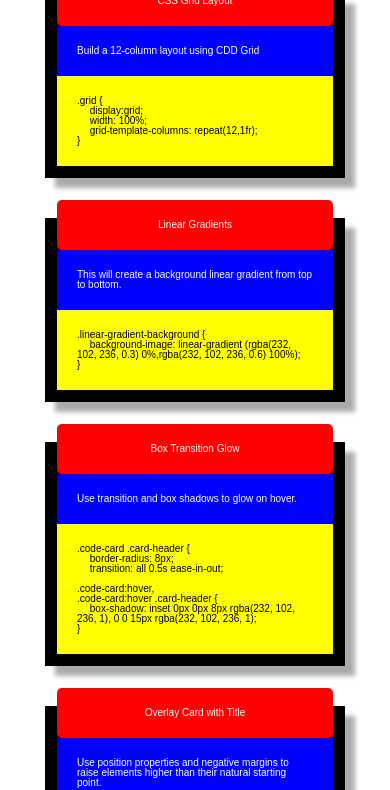
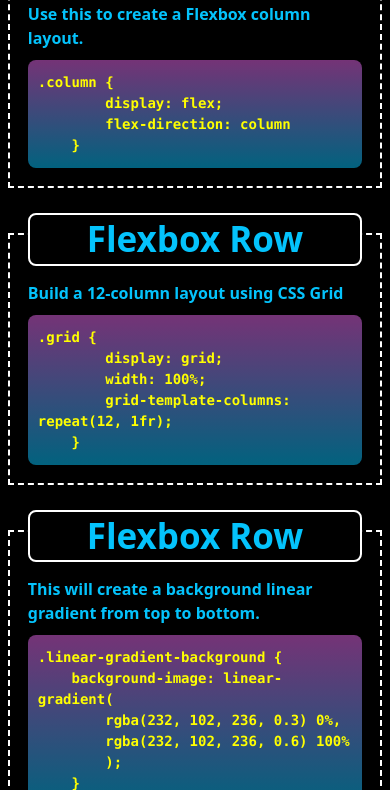
Before and after one commit to LRicciardo/MOD02-MP-CSS-Snippets-Cheat-Sheet, a plain HTML site: page index.html in a window 390 px wide. Shown: the part 589-1379 px from the top of the page. Drawn offline with Linux system fonts and the light colour scheme.

Commit message:
working on flexbox combined with media query

```diff
--- a/assets/css/style.css
+++ b/assets/css/style.css
@@ -1,29 +1,24 @@
 :root {
-    --txt-color1: #fff;
-    --txt-color2: black;
-    /* --bg-color: #13293d; */
-    --bg-color1: blue;
-    --bg-color2: yellow;
-    --bg-color3: red;
-    --bg-color4: black;
-    --bg-color5: white;
-    --size: 50px;
-    --font-family: Arial;
-    --outer-space: #33393f;
-    --bright-turquoise: #2aefcb;
-    --gin: #e0eae4;
-    --heliotrope: #e866ec;
+  /* --light: #e0eae4;     gin */
+  /* --dark: #33393f;      outer space */
+  /* --color1: #e866ec;    heliotrope */
+  /* --color2: #2aefcb;    bright-turquoise */
+  --light: white;    /*  gin light color */
+  --dark: black;     /*  outer space  dark color*/
+  --color1: #04C3FC;    /*  medium blue  bright color */
+  --color2: yellow;    /*  heliotrope  bright color */
 }
 
 ::selection {
-    background-color: var(--bg-color1);
-    color: var(--txt-color2);
+  background-color: var(--color2);
+  color: var(--dark);
 }
 
 * {
-    box-sizing: border-box;
-    background-color: var(--bg-color4);
+  font-size: 1.4rem;
+  font-weight: bold;
 }
+
 html {
   /* Set 1rem to 10px instead of native 16px. */
   /* This makes it easier to calculate font size values for the rest of page. */
@@ -33,97 +28,163 @@
 }
 
 body {
-    font-family: var(--font-family);
-    margin: 0;
-    display: flex;
-    flex-direction: column;
-    min-height: 100vh;
-    justify-content: flex-start;
+  /* Sans Serif font stack for multiple computer fonts*/
+  font-family: system-ui, -apple-system, BlinkMacSystemFont, 'Segoe UI',
+    Roboto, Oxygen, Ubuntu, Cantarell,
+    'Open Sans', 'Helvetica Neue', sans-serif;
+  line-height: 1.5;
+  color: var(--light);
+  background-color: var(--dark);
+}
+
+h1,
+h2,
+h3 {
+  margin-bottom: 0.625rem;
+  color: var(--color1);
+  font-weight: 700;
+  line-height: 1.1;
+}
+
+h1 {
+  /* 4rem = 40px (4 * 10px) */
+  font-size: 4.0rem;
+}
+
+h2 {
+  font-size: 3.5rem;
+}
+
+h3 {
+  font-size: 3.0rem;
+}
+/* all p elements has a bottom margin of 10px */
+p {
+  margin-bottom: 1rem;
+  font-size: 1.6rem;
+}
+
+/* code element changes font to a computer monospace*/
+code {
+    /* Monospace font stack is used for our code blocks to make it look more like code */
+  font-family: Consolas, 'Andale Mono WT', 'Andale Mono', 'Lucida Console',
+    'Lucida Sans Typewriter', 'DejaVu Sans Mono', 'Bitstream Vera Sans Mono',
+    'Liberation Mono', 'Nimbus Mono L', Monaco, 'Courier New', Courier,
+    monospace;
 }
 
 main {
-    display: flex;
-    flex-wrap: wrap;
-    flex-grow: 1;
-  }
-
-  header {
-    padding: 40px;
-    text-align: center;
-    color: var(--txt-color1);
-    /* background-color: var(--bg-color1); */
-  }
-
-  .card header {
-    padding: 40px;
-    text-align: center;
-    color: var(--txt-color1);
-    background-color: var(--bg-color3);
+  width: 96%;
+  margin:2rem auto;
 }
 
 
 footer {
-    width: 100%;
-    bottom: 0;
-    padding: 20px;
   text-align: center;
-    color: var(--txt-color1);
-    margin-top: auto;
-    background-color: var(--bg-color3);
+  margin: 1.5rem;
+}
+
+header {
+  text-align: center;
+  width: 96%;
+  margin: 0 auto;
+  padding:2.5rem;
+  color: var(--color1);
+}
+
+h1.page-hdg {
+  padding: 1.0rem 1.2rem;
+  font-size: 4.5rem;
 }
 
 .snip-pet {
-    flex: 4;
-    background-color: var(--bg-color5);
-    background-image: linear-gradient (
-      rgba(232, 102, 236, 0.3) 0%,
-      rgba(232, 102, 236, 0.6) 100%
-      );
-    padding: 15px;
     display: flex;
     flex-wrap: wrap;
-    justify-content: space-evenly;
-    align-items: flex-start;
+    flex-direction: row;
+    margin-left: -1.5rem;
+    margin-right: -1.5rem;
   }
 
-  .card {
-    border-style: dashed;
-    border-width: 2px;
-    /* border-radius: 50px; */
-    padding: 10px;
-    flex: 0 0 300px;
-    /* transform: rotate(8deg); */
-    box-shadow: 10px 10px 5px #aaaaaa;
-    margin: 20px;
+.justify-center {
+  justify-content: center;
 }
 
-  /* Added border-radius to match the card */
-  .card header {
-    border-radius: 5px 5px 5px 5px;
-    padding: 20px;
-    position: relative;
-    margin-top: -30px;
+  /* using a mobile-first approach, set base column width to be 100% and we'll update it using media queries for larger screen sizes */
+.card-column {
+  flex: 1 0 100%;
+  padding: 1.5rem;
+  /* when the screen resizes, make it so our columns don't jump in size */
+  transition: flex-basis 500ms linear;
+  margin-bottom: 1.5rem;
 }
 
-  .desc {
-    padding: 20px;
-    text-align: left;
-    background-color: var(--bg-color1);
-    color: var(--txt-color1);
-    /* text-align: center; */
+/* make each code card a flexbox column to align and justify content within it */
+.syntax-card {
+  display: flex;
+  flex-direction: column;
+  justify-content: flex-start;
+  min-height: 100%;
+  padding: 2rem;
+  color: var(--color1);
+
+  /* outline is like border, but on the outside of the box instead of inside */
+  outline: 2px dashed var(--light);
+  outline-offset: -2px;
+  transition: all 0.5s ease-in-out;
 }
 
-  .syntax {
-    padding: 20px;
-    text-align: left;
-    background-color: var(--bg-color2);
-    color: var(--txt-color2);
+.syntax-hdg {
+  text-align: center;
+  /* color: var(--color1); */
+  background-color: var(--dark);
+  /* use position and negative margins to move title of card over the card's outline and create an overlap effect */
+  position: relative;
+  margin: -4rem 0 1.5rem 0;
+  padding: 0.5rem 1rem;
+  border: 2px solid var(--light);
+  border-radius: 8px;
+  transition: all 0.5s ease-in-out;
 }
 
+.syntax-card:hover,
+.syntax-card:hover .syntax-hdg {
+  box-shadow: inset 0px 0px 8px var(--color1), 0 0 15px var(--color2);
+}
 
-  @media screen and (max-width: 768px) {
-    main,
-    nav {
-      flex-direction: column;
+.syntax-block {
+  flex-grow: 1;
+}
+
+.syntax-block {
+  /* set styles to make it so code wraps in <pre> instead of overflowing */
+  white-space: pre-wrap;
+  overflow: auto;
+  tab-size: 4;
+  padding: 1.2rem 1rem;
+  color: var(--color2);
+  border-radius: 8px;
+  /* use linear-gradient() function to create a fading background  */
+  background-image: linear-gradient(
+    rgba(232, 102, 236, 0.5) 0%,
+    rgba(004, 195, 252, 0.5) 100%
+  );
+  display: flex;
+  align-items: center;
+}
+
+/* on <pre> click, select all contents so the code is highlighted */
+.syntax-block:active {
+  user-select: all;
+}
+
+/* media query for larger screens */
+@media screen and (min-width: 992px) {
+  header {
+    width: 75%;
+  }
+
+  .card-column {
+    flex: 0 0 33.333%;
+    /* max-width: 100%; */
   }
 }
--- a/index.html
+++ b/index.html
@@ -2,18 +2,19 @@
 <!DOCTYPE html>
 <html>
     <head>
-        <title>CSS Box Styling</title>
+        <!-- <title>CSS Box Styling</title> -->
         <meta charset="UTF-8" />
         <meta name="viewport" content="width=device-width, initial-scale=1.0" />
         <link rel="stylesheet" type="text/css" href="./assets/css/reset.css" />
         <link rel="stylesheet" type="text/css" href="./assets/css/style.css" />
-        <title>CSS CheatSheet</title>
+        <title>W2 CSS CheatSheet</title>
     </head>
+
     <body>
         <!-- Header -->
-        <header>
-            <h1>CSS Snippets Cheatsheet</h1>
-            <p id="ttl-hdr">
+        <header class="title-hdr">
+            <h1 class="page-hdg">CSS Snippets Cheatsheet</h1>
+            <p>
                 Break in case of Emergency Brain Melt!
             </p>
         </header>
@@ -21,42 +22,113 @@
         <!-- Main Content -->
         <main>
             <!-- CSS Snippet cards -->
-            <div class="snip-pet">
-                <section class="card">
-                    <header>Flexbox Row</header>
-                    <p class="desc"> Use these three properties to create a Flexbox row layout.</p>
-                    <p class="syntax">.row {<br> &emsp; display:flex; <br> &emsp; flex-direction: row; <br> &emsp; flex-wrap: wrap; <br>}</p>
-                </section>
-                <section class="card">
-                    <header>Flexbox Column</header>
-                    <p class="desc">Use this to create a Flexbox column layout.</p>
-                    <p class="syntax">.column {<br> &emsp; display:flex; <br> &emsp; flex-direction: column;<br>}</p>
-                </section>
-                <section class="card">
-                    <header>CSS Grid Layout</header>
-                    <p class="desc">Build a 12-column layout using CDD Grid</p>
-                    <p class="syntax">.grid {<br> &emsp; display:grid;<br> &emsp; width: 100%;<br> &emsp; grid-template-columns: repeat(12,1fr);<br>}</p>
-                </section>
-                <section class="card">
-                    <header>Linear Gradients</header>
-                    <p class="desc">This will create a background linear gradient from top to bottom.</p>
-                    <p class="syntax">.linear-gradient-background {<br> &emsp; background-image: linear-gradient (rgba(232, 102, 236, 0.3) 0%,rgba(232, 102, 236, 0.6) 100%);<br>}</p>
-                </section>
-                <section class="card">
-                    <header>Box Transition Glow</header>
-                    <p class="desc">Use transition and box shadows to glow on hover.</p>
-                    <p class="syntax">.code-card .card-header {<br> &emsp; border-radius: 8px;<br> &emsp; transition: all 0.5s ease-in-out;<br>
-                       <br>.code-card:hover, <br> .code-card:hover .card-header {<br> &emsp; box-shadow: inset 0px 0px 8px rgba(232, 102, 236, 1), 0 0 15px rgba(232, 102, 236, 1);<br>}</p>
-                </section>
-                <section class="card">
-                    <header>Overlay Card with Title</header>
-                    <p class="desc">Use position properties and negative margins to raise elements higher than their natural starting point.</p>
-                    <p class="syntax">.card-header {<br> &emsp; position: relative; <br> &emsp; margin-top: -20px; <br>}</p>
-                </section>
-            </div>
+            <section class="snip-pet justify-center">
+
+                <div class="card-column">
+                    <figure class="syntax-card">
+                        <h2 class="syntax-hdg">Flexbox Row</h2>
+                        <div class="syntax-desc">
+                            <p> Use these three properties to create a Flexbox row layout.</p>
+                        </div>
+                        <pre class="syntax-block">
+                            <code>.row {
+        display: flex;
+        flex-direction: row;
+        flex-wrap: wrap;
+    }</code>
+                        </pre>
+                    </figure>
+                </div>
+
+                <div class="card-column">
+                    <figure class="card syntax-card">
+                        <h2 class="syntax-hdg">Flexbox Row</h2>
+                        <div class="syntax-desc">
+                            <p> Use this to create a Flexbox column layout.</p>
+                        </div>
+                        <pre class="syntax-block">
+                            <code>.column {
+        display: flex;
+        flex-direction: column
+    }</code>
+                        </pre>
+                    </figure>
+                </div>
+
+                <div class="card-column">
+                    <figure class="card syntax-card">
+                        <h2 class="syntax-hdg">Flexbox Row</h2>
+                        <div class="syntax-desc">
+                            <p> Build a 12-column layout using CSS Grid</p>
+                        </div>
+                        <pre class="syntax-block">
+                            <code>.grid {
+        display: grid;
+        width: 100%;
+        grid-template-columns: repeat(12, 1fr);
+    }</code>
+                        </pre>
+                    </figure>
+                </div>
+
+                <div class="card-column">
+                    <figure class="card syntax-card">
+                        <h2 class="syntax-hdg">Flexbox Row</h2>
+                        <div class="syntax-desc">
+                            <p> This will create a background linear gradient from top to bottom.</p>
+                        </div>
+                        <pre class="syntax-block">
+                            <code>.linear-gradient-background {
+    background-image: linear-gradient(
+        rgba(232, 102, 236, 0.3) 0%,
+        rgba(232, 102, 236, 0.6) 100%
+        );
+    }</code>
+                        </pre>
+                    </figure>
+                </div>
+
+                <div class="card-column">
+                    <figure class="card syntax-card">
+                        <h2 class="syntax-hdg">Flexbox Row</h2>
+                        <div class="syntax-desc">
+                            <p> Use transition and box shadows to glow on hover.</p>
+                        </div>
+                        <pre class="syntax-block">
+                            <code>.code-card .card-header {
+        border-radius: 8px;
+        transition: all 0.5s ease-in-out;
+    }
+
+    .code-card:hover,
+    .code-card:hover .card-header {
+        box-shadow: inset 0px 0px 8px rgba(232, 102, 236, 1), 0 0 15px rgba(232, 102, 236, 1);
+    }</code>
+                        </pre>
+                    </figure>
+                </div>
+
+                <div class="card-column">
+                    <figure class="card syntax-card">
+                        <h2 class="syntax-hdg">Flexbox Row</h2>
+                        <div class="syntax-desc">
+                            <p>Use position properties and negative margins to raise elements higher than their natural starting point.
+                            </p>
+                        </div>
+                        <pre class="syntax-block">
+                            <code>.card-header {
+        position: relative;
+        margin-top: -20px;
+    }</code>
+                        </pre>
+                    </figure>
+                </div>
+
+
+            </section>
         </main>
 
-        <!-- Footer -->
+            <!-- Footer -->
         <footer>
             <h3>
                 Made with ❤️️ and CSS
```
Lines whose indentation alone changed are shown as unchanged.
